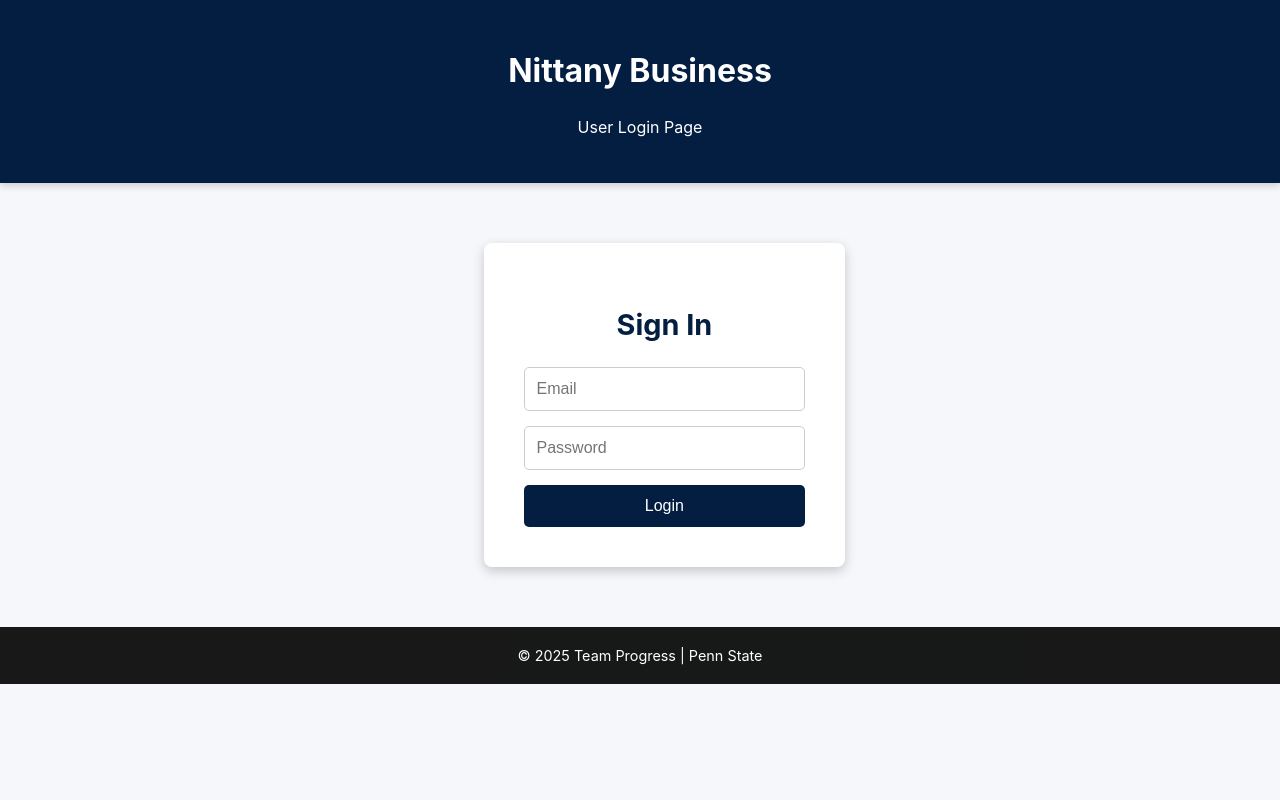
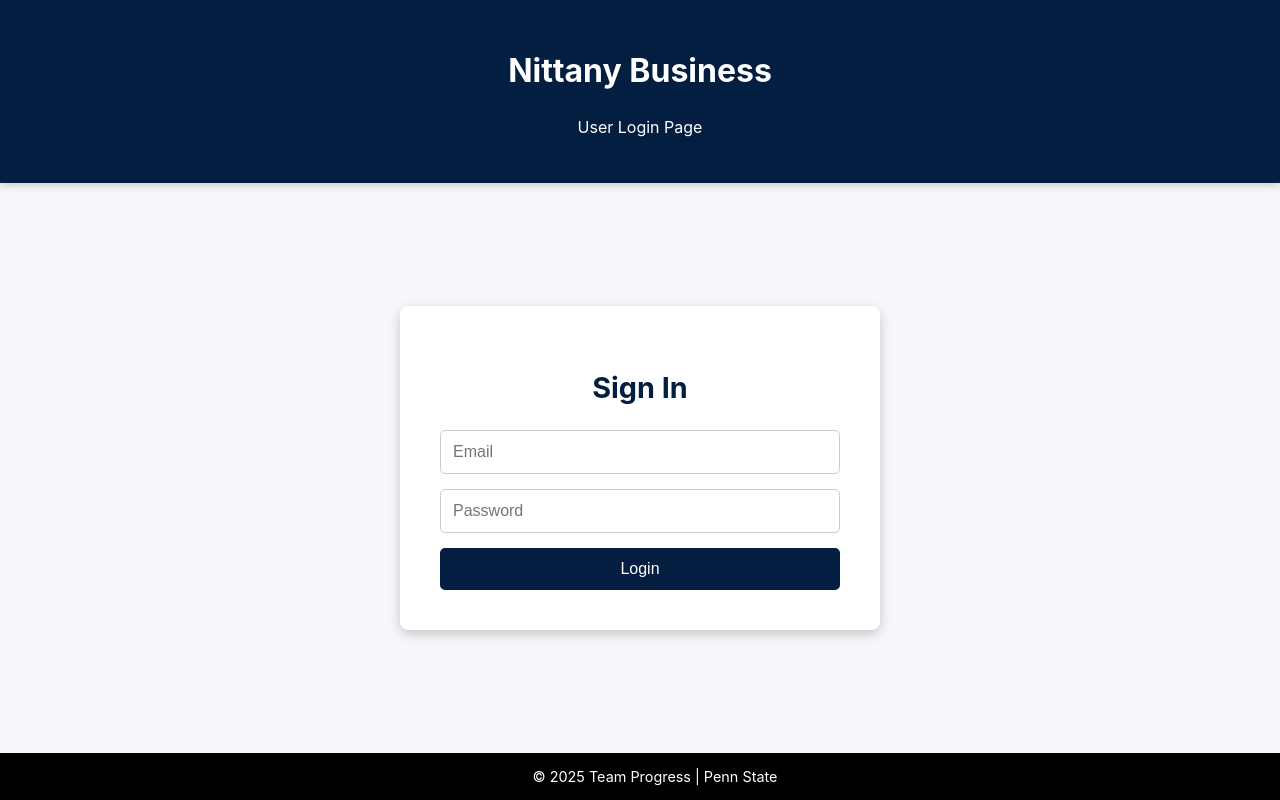
Before and after one commit to sansvwalia/Nittany-Lion-Shopping-Software, a React (Create React App) app in the folder business_frontend/: page / in a window 1280 px wide. Shown: the top 800 px of the page. Built offline with nearby package versions, Linux system fonts and the light colour scheme.

Commit message:
Adjusted stylesheet for footer

```diff
--- a/business_frontend/src/App.css
+++ b/business_frontend/src/App.css
@@ -1,11 +1,16 @@
 /* Core layout */
 .App {
-    text-align: center;
-    background-color: #f5f7fa; /* light neutral base */
-    min-height: 100vh;
     display: flex;
     flex-direction: column;
+    min-height: 100vh;
+    background-color: #f5f7fa;
+    text-align: center;
+}
+main {
+    flex: 1;
+    display: flex;
     align-items: center;
+    justify-content: center;
 }
 
 /* Header */
@@ -59,13 +64,12 @@
 
 /* Footer */
 .App-footer {
-    background-color: #000000;
-    color: #ffffff;
-    padding: 20px;
+    background-color: #000;
+    color: #fff;
+    padding: 15px;
     width: 100%;
     text-align: center;
     font-size: 0.9em;
-    opacity: 0.9;
 }
 
 /* Login Page Styling */
```
